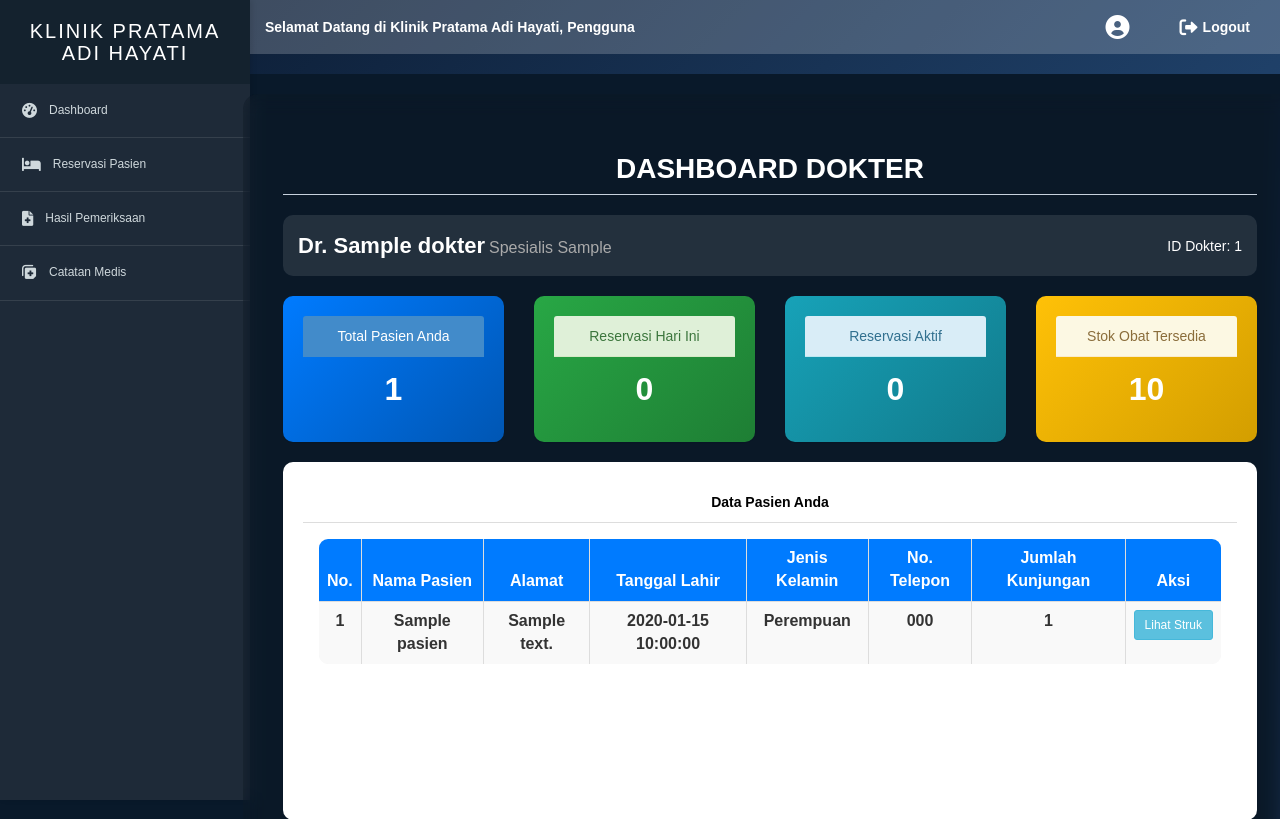
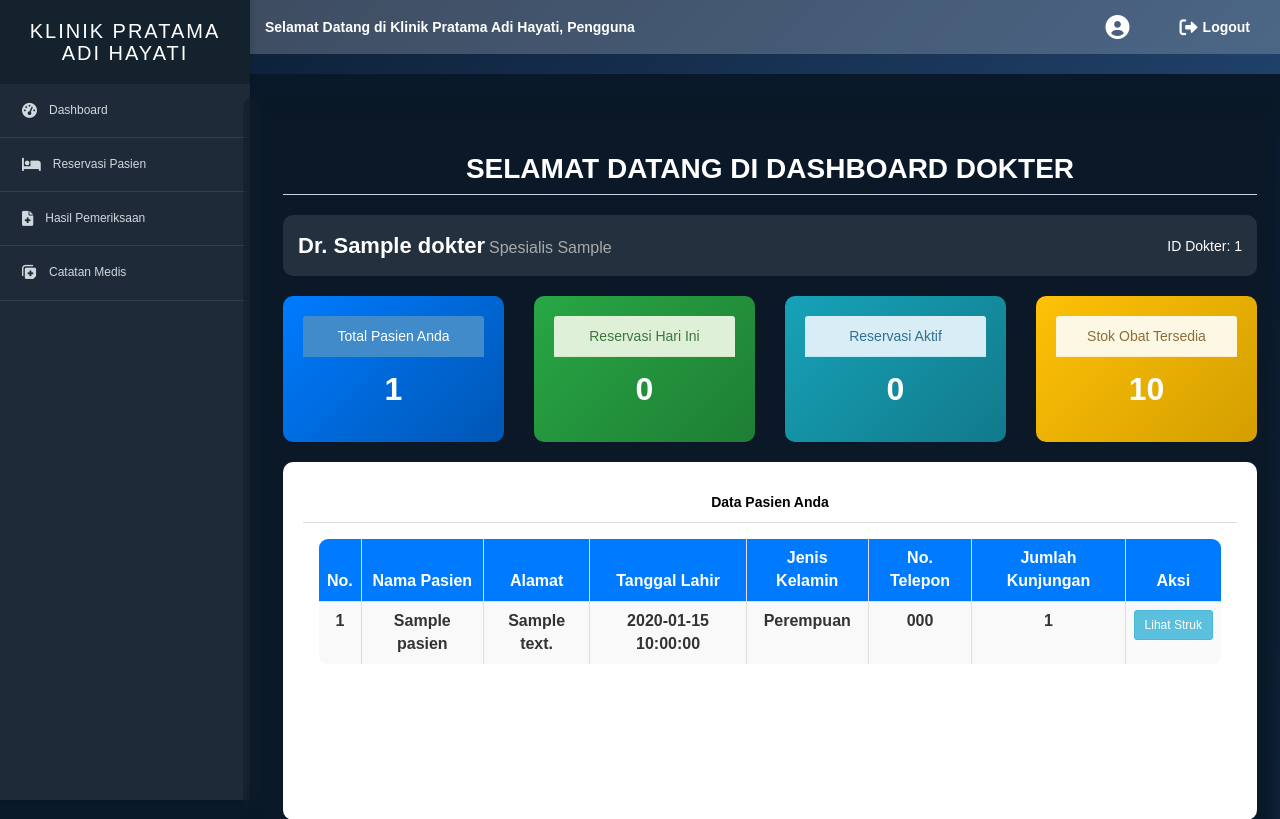
Before and after one commit to donnya24/rekam-medis-klinik, a PHP site: page /app/dokter/dashboard_dokter.php in a window 1280 px wide. Shown: the top 819 px of the page. Run offline with PHP 8.4, Linux system fonts and the light colour scheme; the visitor is signed in with stand-in values (Sample User, id 1); tables that the repository leaves empty or names only in its code hold one stand-in row (values such as "Sample post"); some libraries are stand-ins or nearby versions.

Commit message:
Update dashboard_dokter.php

```diff
--- a/app/dokter/dashboard_dokter.php
+++ b/app/dokter/dashboard_dokter.php
@@ -304,7 +304,7 @@ $query_perawatan_bulan_ini = mysqli_query($conn, "
             <!-- Heading -->
             <div class="row">
                 <div class="col-md-12">
-                    <h1 class="page-header">Dashboard Dokter</h1>
+                    <h1 class="page-header">Selamat Datang di Dashboard Dokter</h1>
                     <div class="doctor-info">
                         <div>
                             <span class="doctor-name">Dr. <?php echo htmlspecialchars($dokter['nama_dokter']); ?></span>
```
